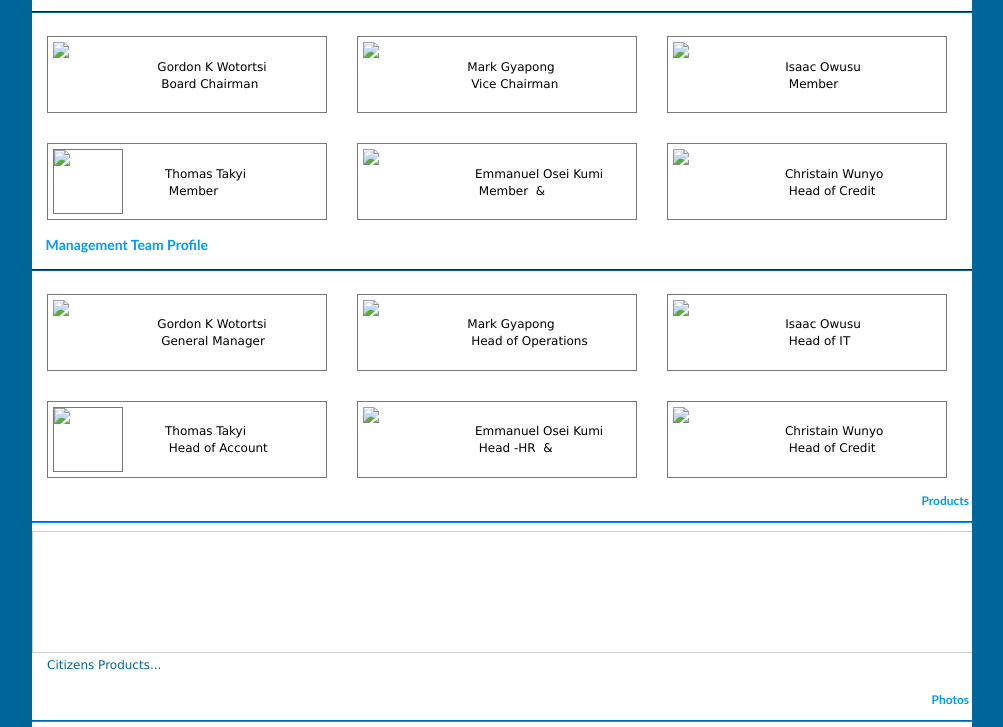
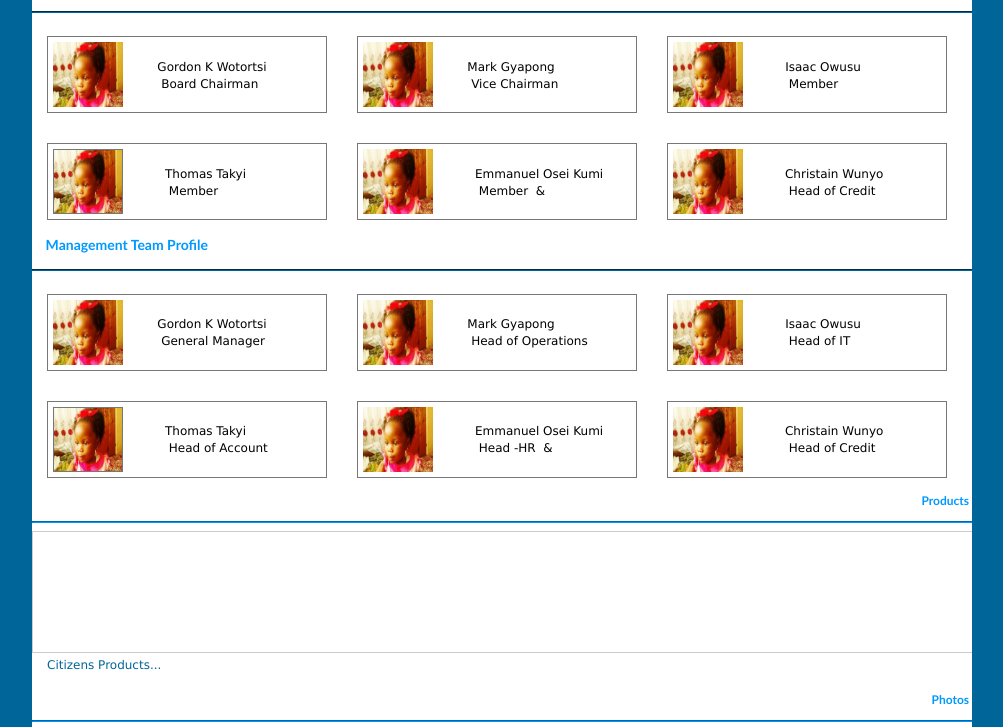
Before and after one commit to calebike/Citiz, a plain HTML site: page index.html in a window 1280 px wide. Shown: the part 971-1698 px from the top of the page, without its empty margins (138-1141 px from the left). Drawn offline with Linux system fonts and the light colour scheme; files whose address does not match are found by name.

Commit message:
Update boadmanagement.html
add

```diff
--- a/content/boadmanagement.html
+++ b/content/boadmanagement.html
@@ -4,7 +4,7 @@
 <hr style="border-color:#069">
 <div class="clearfixb">
   <a href="#" id="Chairman">
-    <img src="61062622.jpg" alt="Mountains" width="70" height="65"style="float:left;display:inline-block"><br />
+    <img src="images/61062622.jpg" alt="Mountains" width="70" height="65"style="float:left;display:inline-block"><br />
 &nbsp;&nbsp;&nbsp;&nbsp;&nbsp;&nbsp;&nbsp;&nbsp;&nbsp;<c style="color:black">Gordon K Wotortsi</c><br><c style="color:black">&nbsp;&nbsp;&nbsp;&nbsp;&nbsp;&nbsp;&nbsp;&nbsp;&nbsp;&nbsp;Board Chairman</c>
 
 
@@ -14,7 +14,7 @@
 </div>
 <div class="clearfixb"  >
   <a href="#" id="VChairman">
-    <img src="61062622.jpg" alt="Mountains" width="70" height="65"style="float:left;display:inline-block"><br />
+    <img src="images/61062622.jpg" alt="Mountains" width="70" height="65"style="float:left;display:inline-block"><br />
  &nbsp;&nbsp;&nbsp;&nbsp;&nbsp;&nbsp;&nbsp;&nbsp;&nbsp;<c style="color:black">Mark Gyapong</b><br><c style=" color:black">&nbsp;&nbsp;&nbsp;&nbsp;&nbsp;&nbsp;&nbsp;&nbsp;&nbsp;&nbsp;Vice Chairman</c>
 
   </a>
@@ -22,7 +22,7 @@
 </div>
  <div class="clearfixb">
   <a href="#" id="MChairman">
-    <img src="61062622.jpg" alt="Mountains" width="70" height="65"style="float:left;display:inline-block">
+    <img src="images/61062622.jpg" alt="Mountains" width="70" height="65"style="float:left;display:inline-block">
  <br />&nbsp;&nbsp;&nbsp;&nbsp;&nbsp;&nbsp;&nbsp;&nbsp;&nbsp;&nbsp;;<c style="color:black">Isaac Owusu</c><br><c style="color:black">&nbsp;&nbsp;&nbsp;&nbsp;&nbsp;&nbsp;&nbsp;&nbsp;&nbsp;&nbsp;&nbsp;&nbsp;Member</c>
 
   </a>
@@ -30,7 +30,7 @@
 </div>
 <div class="clearfixb">
   <a href="#" id="M1Chairman">
-    <img src="61062622.jpg" alt="Mountains" width="70" height="65"style="float:left;display:inline-block;border: 1px solid #777"><br />&nbsp;&nbsp;&nbsp;&nbsp;&nbsp;&nbsp;&nbsp;&nbsp;&nbsp;&nbsp;&nbsp;<c
+    <img src="images/61062622.jpg" alt="Mountains" width="70" height="65"style="float:left;display:inline-block;border: 1px solid #777"><br />&nbsp;&nbsp;&nbsp;&nbsp;&nbsp;&nbsp;&nbsp;&nbsp;&nbsp;&nbsp;&nbsp;<c
     style="color:black">Thomas Takyi</c><br><c style="color:black">&nbsp;&nbsp;&nbsp;&nbsp;&nbsp;&nbsp;&nbsp;&nbsp;&nbsp;&nbsp;&nbsp;&nbsp;Member</c>
   </a>
 
@@ -38,14 +38,14 @@
 <div>
 <div class="clearfixb">
   <a href="#" id="M2Chairman">
-    <img src="61062622.jpg" alt="Mountains" width="70" height="65"style="float:left;display:inline-block"><br />
+    <img src="images/61062622.jpg" alt="Mountains" width="70" height="65"style="float:left;display:inline-block"><br />
 &nbsp;&nbsp;&nbsp;&nbsp;&nbsp;&nbsp;&nbsp;&nbsp;&nbsp;&nbsp;&nbsp;<c style=" color:black">Emmanuel Osei Kumi</c><br><c style="color:black">&nbsp;&nbsp;&nbsp;&nbsp;&nbsp;&nbsp;&nbsp;&nbsp;&nbsp;&nbsp;&nbsp;&nbsp;Member &nbsp;&amp;&nbsp;</c>
   </a>
 
 </div>
 <div class="clearfixb">
   <a href="#" id="M3Chairman">
-    <img src="61062622.jpg" alt="Mountains" width="70" height="65"style="float:left;display:inline-block"><Br />
+    <img src="images/61062622.jpg" alt="Mountains" width="70" height="65"style="float:left;display:inline-block"><Br />
 &nbsp;&nbsp;&nbsp;&nbsp;&nbsp;&nbsp;&nbsp;&nbsp;&nbsp;&nbsp;&nbsp;<c style="color:black">Christain Wunyo</c><br><c style="color:black">&nbsp;&nbsp;&nbsp;&nbsp;&nbsp;&nbsp;&nbsp;&nbsp;&nbsp;&nbsp;&nbsp;&nbsp;Head of Credit</c>
 
 
@@ -65,7 +65,7 @@
 <hr style="border-color:#069">
 <div class="clearfixb">
   <a href="#" id="GM">
-    <img src="61062622.jpg" alt="Mountains" width="70" height="65"style="float:left;display:inline-block"><br />
+    <img src="images/61062622.jpg" alt="Mountains" width="70" height="65"style="float:left;display:inline-block"><br />
 &nbsp;&nbsp;&nbsp;&nbsp;&nbsp;&nbsp;&nbsp;&nbsp;&nbsp;<c style="color:black">Gordon K Wotortsi</c><br><c style="color:black">&nbsp;&nbsp;&nbsp;&nbsp;&nbsp;&nbsp;&nbsp;&nbsp;&nbsp;&nbsp;General Manager</c>
 
 
@@ -75,7 +75,7 @@
 </div>
 <div class="clearfixb"  >
   <a href="#" id="HOP">
-    <img src="61062622.jpg" alt="Mountains" width="70" height="65"style="float:left;display:inline-block"><br />
+    <img src="images/61062622.jpg" alt="Mountains" width="70" height="65"style="float:left;display:inline-block"><br />
  &nbsp;&nbsp;&nbsp;&nbsp;&nbsp;&nbsp;&nbsp;&nbsp;&nbsp;<c style="color:black">Mark Gyapong</c><br><c style="color:black">&nbsp;&nbsp;&nbsp;&nbsp;&nbsp;&nbsp;&nbsp;&nbsp;&nbsp;&nbsp;Head of Operations</c>
 
   </a>
@@ -83,7 +83,7 @@
 </div>
  <div class="clearfixb">
   <a href="#" id="HIT">
-    <img src="61062622.jpg" alt="Mountains" width="70" height="65"style="float:left;display:inline-block">
+    <img src="images/61062622.jpg" alt="Mountains" width="70" height="65"style="float:left;display:inline-block">
  <br />&nbsp;&nbsp;&nbsp;&nbsp;&nbsp;&nbsp;&nbsp;&nbsp;&nbsp;&nbsp;;<c style="color:black">Isaac Owusu</c><br><c style="color:black">&nbsp;&nbsp;&nbsp;&nbsp;&nbsp;&nbsp;&nbsp;&nbsp;&nbsp;&nbsp;&nbsp;&nbsp;Head of IT</c>
 
   </a>
@@ -91,21 +91,21 @@
 </div>
 <div class="clearfixb">
   <a href="#" id="ta2">
-    <img src="61062622.jpg" alt="Mountains" width="70" height="65"style="float:left;display:inline-block;border: 1px solid #777"><br />&nbsp;&nbsp;&nbsp;&nbsp;&nbsp;&nbsp;&nbsp;&nbsp;&nbsp;&nbsp;&nbsp;<c style="color:black">Thomas Takyi</c><br><c style="color:black">&nbsp;&nbsp;&nbsp;&nbsp;&nbsp;&nbsp;&nbsp;&nbsp;&nbsp;&nbsp;&nbsp;&nbsp;Head of Account</c>
+    <img src="images/61062622.jpg" alt="Mountains" width="70" height="65"style="float:left;display:inline-block;border: 1px solid #777"><br />&nbsp;&nbsp;&nbsp;&nbsp;&nbsp;&nbsp;&nbsp;&nbsp;&nbsp;&nbsp;&nbsp;<c style="color:black">Thomas Takyi</c><br><c style="color:black">&nbsp;&nbsp;&nbsp;&nbsp;&nbsp;&nbsp;&nbsp;&nbsp;&nbsp;&nbsp;&nbsp;&nbsp;Head of Account</c>
   </a>
 
 </div>
 <div>
 <div class="clearfixb" >
   <a href="#" id="myB1">
-    <img src="61062622.jpg" alt="Mountains" width="70" height="65"style="float:left;display:inline-block"><br />
+    <img src="images/61062622.jpg" alt="Mountains" width="70" height="65"style="float:left;display:inline-block"><br />
 &nbsp;&nbsp;&nbsp;&nbsp;&nbsp;&nbsp;&nbsp;&nbsp;&nbsp;&nbsp;&nbsp;<c style="color:black">Emmanuel Osei Kumi</c><br><c style="color:black">&nbsp;&nbsp;&nbsp;&nbsp;&nbsp;&nbsp;&nbsp;&nbsp;&nbsp;&nbsp;&nbsp;&nbsp;Head -HR &nbsp;&amp;&nbsp;</c>
   </a>
 
 </div>
 <div class="clearfixb">
   <a href="#" id="myBtn">
-    <img src="61062622.jpg" alt="Mountains" width="70" height="65"style="float:left;display:inline-block"><Br />
+    <img src="images/61062622.jpg" alt="Mountains" width="70" height="65"style="float:left;display:inline-block"><Br />
 &nbsp;&nbsp;&nbsp;&nbsp;&nbsp;&nbsp;&nbsp;&nbsp;&nbsp;&nbsp;&nbsp;<c style="color:black">Christain Wunyo</c><br><c style="color:black">&nbsp;&nbsp;&nbsp;&nbsp;&nbsp;&nbsp;&nbsp;&nbsp;&nbsp;&nbsp;&nbsp;&nbsp;Head of Credit</c>
 
 
@@ -130,7 +130,7 @@
    <div style="display: inline">
 
    <div style="float:left">
-     <img src="61062622.jpg" alt="Mountains" width="120" height="95"style="float:left;display:inline-block"><br />
+     <img src="images/61062622.jpg" alt="Mountains" width="120" height="95"style="float:left;display:inline-block"><br />
 &nbsp;<c style="font-family:'Arial Black', Gadget, sans-serif; color:#93C; font-size:12px">Christian Wunyo</c><br><c style="font-family:'Arial Black', Gadget, sans-serif; color:#93C;font-size:12px">Credit Manager </c>
    </div>
 
@@ -157,7 +157,7 @@
    <div style="display: inline">
 
    <div style="float:left">
-     <img src="61062622.jpg" alt="Mountains" width="120" height="95"style="float:left;display:inline-block"><br />
+     <img src="images/61062622.jpg" alt="Mountains" width="120" height="95"style="float:left;display:inline-block"><br />
 <c style="font-family:'Arial Black', Gadget, sans-serif; color:#93C; font-size:12px">Emmanuel Osei Kumi</c><br><c style="font-family:'Arial Black', Gadget, sans-serif; color:#93C;font-size:12px">Internal Auditor </c>
    </div>
 
@@ -184,7 +184,7 @@
    <div style="display: inline">
 
    <div style="float:left">
-     <img src="61062622.jpg" alt="Mountains" width="120" height="95"style="float:left;display:inline-block"><br />
+     <img src="images/61062622.jpg" alt="Mountains" width="120" height="95"style="float:left;display:inline-block"><br />
 <c style="font-family:'Arial Black', Gadget, sans-serif; color:#93C; font-size:12px">Thomas Takyi</c><br><c style="font-family:'Arial Black', Gadget, sans-serif; color:#93C;font-size:12px">Accountant </c>
    </div>
 
@@ -209,7 +209,7 @@
    <div style="display: inline">
 
    <div style="float:left">
-     <img src="61062622.jpg" alt="Mountains" width="120" height="95"style="float:left;display:inline-block"><br />
+     <img src="images/61062622.jpg" alt="Mountains" width="120" height="95"style="float:left;display:inline-block"><br />
 <c style="font-family:'Arial Black', Gadget, sans-serif; color:#93C; font-size:12px">Isaac Owusu</c><br><c style="font-family:'Arial Black', Gadget, sans-serif; color:#93C;font-size:12px">Head of IT </c>
    </div>
 
@@ -234,7 +234,7 @@
    <div style="display: inline">
 
    <div style="float:left">
-     <img src="61062622.jpg" alt="Mountains" width="120" height="95"style="float:left;display:inline-block"><br />
+     <img src="images/61062622.jpg" alt="Mountains" width="120" height="95"style="float:left;display:inline-block"><br />
 <c style="font-family:'Arial Black', Gadget, sans-serif; color:#93C; font-size:12px">Mark Gyapong</c><br><c style="font-family:'Arial Black', Gadget, sans-serif; color:#93C;font-size:12px">Operations Manager </c>
    </div>
 
@@ -261,7 +261,7 @@
    <div style="display: inline">
 
    <div style="float:left">
-     <img src="61062622.jpg" alt="Mountains" width="120" height="95"style="float:left;display:inline-block"><br />
+     <img src="images/61062622.jpg" alt="Mountains" width="120" height="95"style="float:left;display:inline-block"><br />
 <c style="font-family:'Arial Black', Gadget, sans-serif; color:#93C; font-size:12px">Gordon K Wotortsi</c><br><c style="font-family:'Arial Black', Gadget, sans-serif; color:#93C;font-size:12px">General Manager </c>
    </div>
 
@@ -298,7 +298,7 @@
    <div style="display: inline">
 
    <div style="float:left">
-     <img src="61062622.jpg" alt="Mountains" width="120" height="95"style="float:left;display:inline-block"><br />
+     <img src="images/61062622.jpg" alt="Mountains" width="120" height="95"style="float:left;display:inline-block"><br />
 <c style="font-family:'Arial Black', Gadget, sans-serif; color:#93C; font-size:12px">Gordon K Wotortsi</c><br><c style="font-family:'Arial Black', Gadget, sans-serif; color:#93C;font-size:12px">Board Chairman </c>
    </div>
 
@@ -327,7 +327,7 @@
    <div style="display: inline">
 
    <div style="float:left">
-     <img src="61062622.jpg" alt="Mountains" width="120" height="95"style="float:left;display:inline-block"><br />
+     <img src="images/61062622.jpg" alt="Mountains" width="120" height="95"style="float:left;display:inline-block"><br />
 <c style="font-family:'Arial Black', Gadget, sans-serif; color:#93C; font-size:12px">Mark Gyapong</c><br><c style="font-family:'Arial Black', Gadget, sans-serif; color:#93C;font-size:12px">Vice Chairman </c>
    </div>
 
@@ -355,7 +355,7 @@
    <div style="display: inline">
 
    <div style="float:left">
-     <img src="61062622.jpg" alt="Mountains" width="120" height="95"style="float:left;display:inline-block"><br />
+     <img src="images/61062622.jpg" alt="Mountains" width="120" height="95"style="float:left;display:inline-block"><br />
 <c style="font-family:'Arial Black', Gadget, sans-serif; color:#93C; font-size:12px">Isaac Owusu</c><br><c style="font-family:'Arial Black', Gadget, sans-serif; color:#93C;font-size:12px">Member </c>
    </div>
 
@@ -383,7 +383,7 @@
    <div style="display: inline">
 
    <div style="float:left">
-     <img src="61062622.jpg" alt="Mountains" width="120" height="95"style="float:left;display:inline-block"><br />
+     <img src="images/61062622.jpg" alt="Mountains" width="120" height="95"style="float:left;display:inline-block"><br />
 <c style="font-family:'Arial Black', Gadget, sans-serif; color:#93C; font-size:12px">Thomas Takyi</c><br><c style="font-family:'Arial Black', Gadget, sans-serif; color:#93C;font-size:12px">Member </c>
    </div>
 
@@ -409,7 +409,7 @@
    <div style="display: inline">
 
    <div style="float:left">
-     <img src="61062622.jpg" alt="Mountains" width="120" height="95"style="float:left;display:inline-block"><br />
+     <img src="images/61062622.jpg" alt="Mountains" width="120" height="95"style="float:left;display:inline-block"><br />
 <c style="font-family:'Arial Black', Gadget, sans-serif; color:#93C; font-size:12px">Emmanuel Osei Kumi</c><br><c style="font-family:'Arial Black', Gadget, sans-serif; color:#93C;font-size:12px">Member </c>
    </div>
 
@@ -438,7 +438,7 @@
    <div style="display: inline">
 
    <div style="float:left">
-     <img src="61062622.jpg" alt="Mountains" width="120" height="95"style="float:left;display:inline-block"><br />
+     <img src="images/61062622.jpg" alt="Mountains" width="120" height="95"style="float:left;display:inline-block"><br />
 <c style="font-family:'Arial Black', Gadget, sans-serif; color:#93C; font-size:12px">Christain Wunyo</c><br><c style="font-family:'Arial Black', Gadget, sans-serif; color:#93C;font-size:12px">Member </c>
    </div>
 
```
